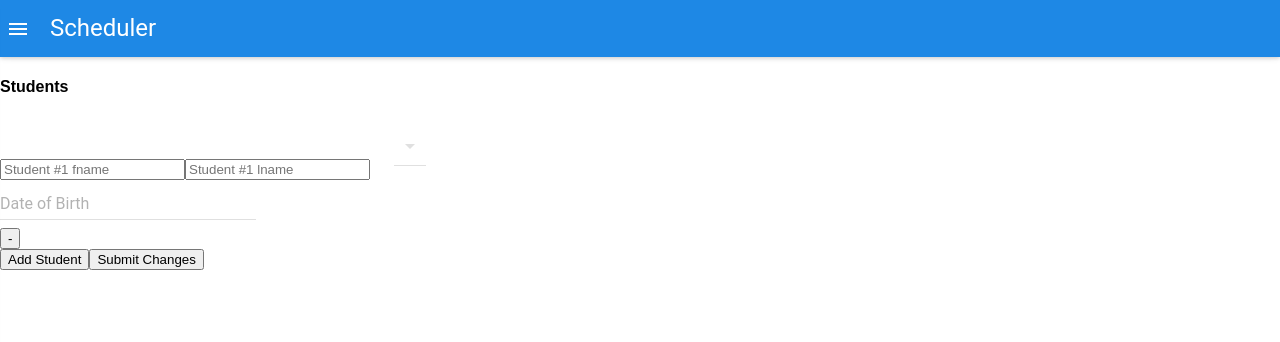
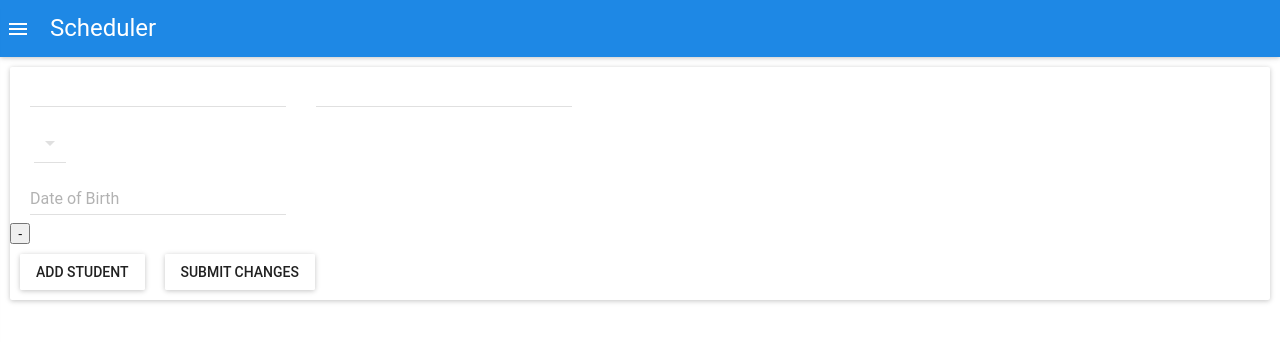
Before and after one commit to erikhelman/scheduler, a React (Create React App) app in the folder scheduler-fe/: page /main/student in a window 1280 px wide. Shown: the top 342 px of the page. Built offline with nearby package versions, Linux system fonts and the light colour scheme; no server answers.

Commit message:
On branch master  Changes to be committed: 	modified:   scheduler-fe/src/ProfileForm.js 	modified:   scheduler-fe/src/StudentForm.js 	modified:   scheduler-fe/src/StudentPage.js

```diff
--- a/scheduler-fe/src/ProfileForm.js
+++ b/scheduler-fe/src/ProfileForm.js
@@ -16,7 +16,7 @@ const ProfileForm = ({
   phone,
   email
  }) => (
-  <Card className="container" style={{marginLeft:10,marginRight:10}}>
+  <Card className="container" style={{margin: 10}}>
     <form action="/" onSubmit={onSubmit}>
 
       <div style = {{display:'inline-block', marginLeft:20}}>
--- a/scheduler-fe/src/StudentForm.js
+++ b/scheduler-fe/src/StudentForm.js
@@ -2,6 +2,9 @@ import React from 'react';
 import DatePicker from 'material-ui/DatePicker';
 import DropDownMenu from 'material-ui/DropDownMenu';
 import MenuItem from 'material-ui/MenuItem';
+import RaisedButton from 'material-ui/RaisedButton';
+import TextField from 'material-ui/TextField';
+import { Card } from 'material-ui/Card';
 
 const StudentForm = ({
   onChange,
@@ -13,48 +16,47 @@ const StudentForm = ({
   onGenderChange,
   onDateChange
  }) => (
-   <div name="container">
+   <Card className="container" style={{margin: 10}} >
 
      <form onSubmit={onSubmit}>
 
-       <h4>Students</h4>
 
        {students.map((student, idx) => (
          <div className="students">
 
-           <input
-             type="text"
-             placeholder={`Student #${idx + 1} fname`}
+           <TextField
              value={student.fname}
              name="fname"
              onChange={onChange(idx)}
+             style = {{marginLeft: 20,  marginRight: 10}}
            />
 
-           <input
-             type="text"
-             placeholder={`Student #${idx + 1} lname`}
+           <TextField
              value={student.lname}
              name="lname"
              onChange={onChange(idx)}
+             style = {{marginLeft: 20,  marginRight: 10}}
            />
-
+           <br />
            <DropDownMenu
              name="gender"
              value={student.gender}
-             onChange={onGenderChange(idx)}>
+             onChange={onGenderChange(idx)}
+           >
 
              <MenuItem value={"m"} primaryText="Male" />
              <MenuItem value={"f"} primaryText="Female" />
 
            </DropDownMenu>
-
+           <br />
            <DatePicker
              name="dob"
              hintText="Date of Birth"
              container="inline"
              mode="landscape"
              value={student.dob}
-             onChange={onDateChange(idx)} />
+             onChange={onDateChange(idx)}
+             style = {{marginLeft: 20,  marginRight: 10}} />
 
            <button
              type="button"
@@ -63,17 +65,21 @@ const StudentForm = ({
            </button>
          </div>
        ))}
-       <button
+       <RaisedButton
          type="button"
          onClick={addStudent}
-       className="small">Add Student
-       </button>
+         style={{margin: 10}}
+         label = "Add Student"
+       />
 
-       <button
-         onSubmit = {onSubmit}>Submit Changes
-       </button>
+       <RaisedButton
+         type="submit"
+         label = "Submit Changes"
+         style={{margin: 10}}
+       />
+
      </form>
-   </div>
+   </Card>
      )
 
 export default StudentForm;
--- a/scheduler-fe/src/StudentPage.js
+++ b/scheduler-fe/src/StudentPage.js
@@ -97,16 +97,13 @@ class StudentPage extends React.Component {
 }
 
   render() {
-    console.log(this.state.students);
-    console.log(this.state.headerHeight);
-    var divStyle = {
+    var headerStyle = {
       height: this.state.headerHeight
     };
-    console.log(divStyle);
 
     return (
       <div>
-        <div style={divStyle}></div>
+        <div style={headerStyle}></div>
         <StudentForm
           onSubmit={this.handleSubmit}
           onChange={this.handleStudentChange}
```
